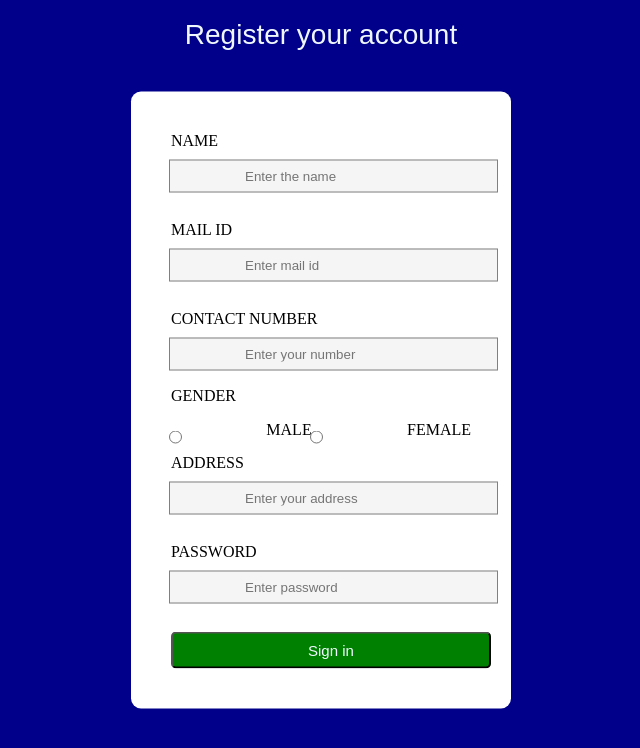
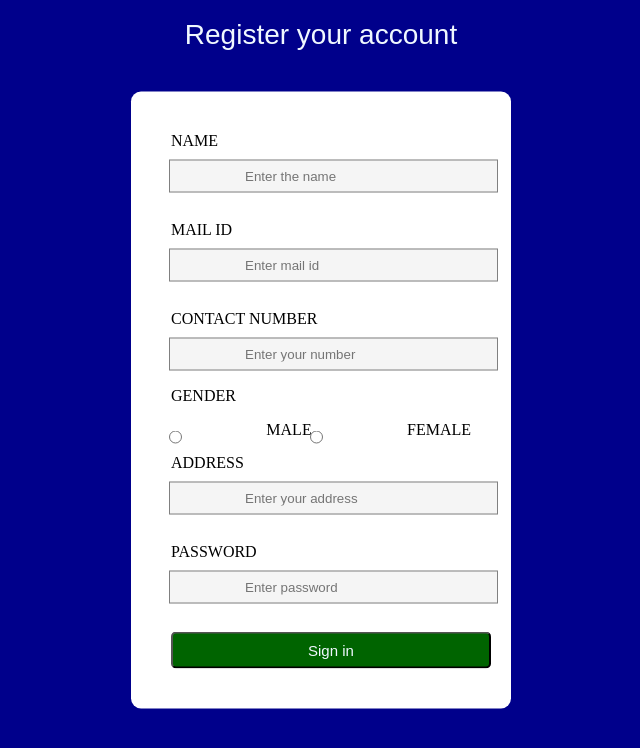
Before and after one commit to jaiganesh842/Login-Signin-page, a plain HTML site: page signin.html in a window 1280 px wide. In both pictures the pointer is over the input "Sign in". Shown: the whole page, without its empty margins (319-959 px from the left). Drawn offline with Linux system fonts and the light colour scheme.

Commit message:
modified style1.css

```diff
--- a/style1.css
+++ b/style1.css
@@ -52,3 +52,6 @@ h1{
     background:green;
     border-radius: 5px;
 }
+.box input[type ="submit"]:hover{
+background: darkgreen;
+}
```
